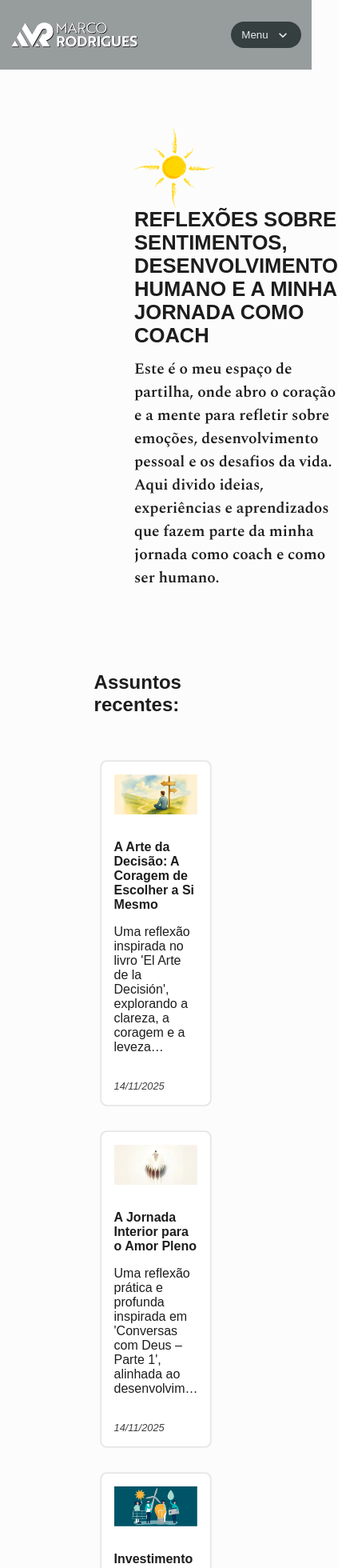
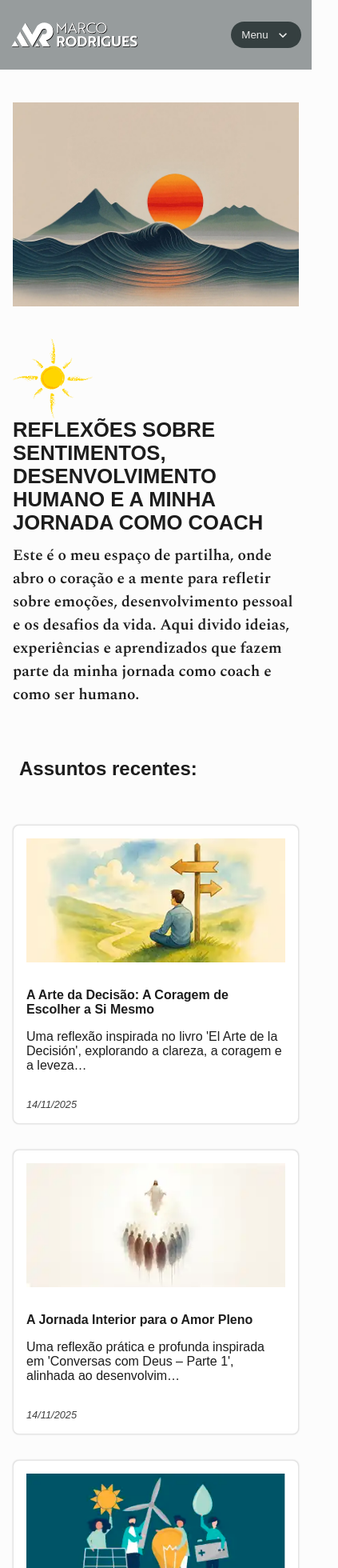
Before and after one commit to leonardovaldetaro/marco-rodrigues, a Next.js app: page /blog in a window 390 px wide. Shown: the top 1960 px of the page at 80% size, 423 px wide, since content can reach past the window. Built offline with nearby package versions, Linux system fonts and the light colour scheme; a web font is replaced by a local one.

Commit message:
Ajustes do responsivo do blog

```diff
--- a/app/blog/Blog.module.scss
+++ b/app/blog/Blog.module.scss
@@ -9,6 +9,11 @@
     margin: 0 auto;
     width: 100%;
 
+    @media (max-width: $desktop_sm) {
+        padding: 8em 0 0;
+    }
+
+
     &__spacer {
         display: grid;
         grid-template-columns: 1fr 1fr;
@@ -19,11 +24,22 @@
         width: 100%;
         max-width: 1440px;
 
+        @media (max-width: $desktop_sm) {
+            display: grid;
+            grid-template-columns: 1fr;
+            grid-template-rows: 1fr;
+            padding: 0 1em;
+        }
+
         &__image {
             grid-column: 1 / span 1;
             width: 100%;
             height: auto;
             align-self: start;
+
+            @media (max-width: $desktop_sm) {
+                grid-row: 1;
+            }
         }
 
         &__container {
@@ -32,6 +48,11 @@
             flex-direction: column;
             justify-items: start;
             width: 100%;
+
+            @media (max-width: $desktop_sm) {
+                grid-row: 2;
+                grid-column: 1 / span 1;
+            }
 
             &__title {
                 grid-column: 2 / span 1;
@@ -56,6 +77,10 @@
                 font-family: $font-secondary;
                 margin-bottom: 2em;
                 width: 100%;
+
+                @media (max-width: $desktop_sm) {
+                    margin-bottom: 0;
+                }
             }
 
             &__icone {
--- a/app/blog/_components/recentesSection/RecentesSection.module.scss
+++ b/app/blog/_components/recentesSection/RecentesSection.module.scss
@@ -2,8 +2,11 @@
 @import '../../../styles/breakpoints';
 
 .recentesSection {
+
     // adiciona box-sizing global dentro deste bloco
-    *, *::before, *::after {
+    *,
+    *::before,
+    *::after {
         box-sizing: border-box;
     }
 
@@ -14,6 +17,10 @@
     max-width: 1440px;
     padding: 0 7em;
     margin-bottom: 4em;
+
+    @media (max-width: $desktop_sm) {
+        padding: 0 1em;
+    }
 
     &__listContainer {
         display: flex;
@@ -40,7 +47,7 @@
             }
 
             @media (max-width: $desktop_sm) {
-                padding: 2em 1em;
+                padding: 2em 0;
             }
 
             &__title {
@@ -70,7 +77,8 @@
 
                 /* força imagens internas a não ultrapassarem o card */
                 img,
-                .next-image, /* caso use wrapper/custom class */
+                .next-image,
+                /* caso use wrapper/custom class */
                 .image {
                     max-width: 100%;
                     height: auto;
@@ -111,7 +119,7 @@
 }
 
 .loadMoreWrapper {
-  display: flex;
-  justify-content: center;
-  margin-top: 2rem;
+    display: flex;
+    justify-content: center;
+    margin-top: 2rem;
 }
```
Also changed, not shown: app/blog/[slug]/Slug.module.scss (+52 -17 lines).
